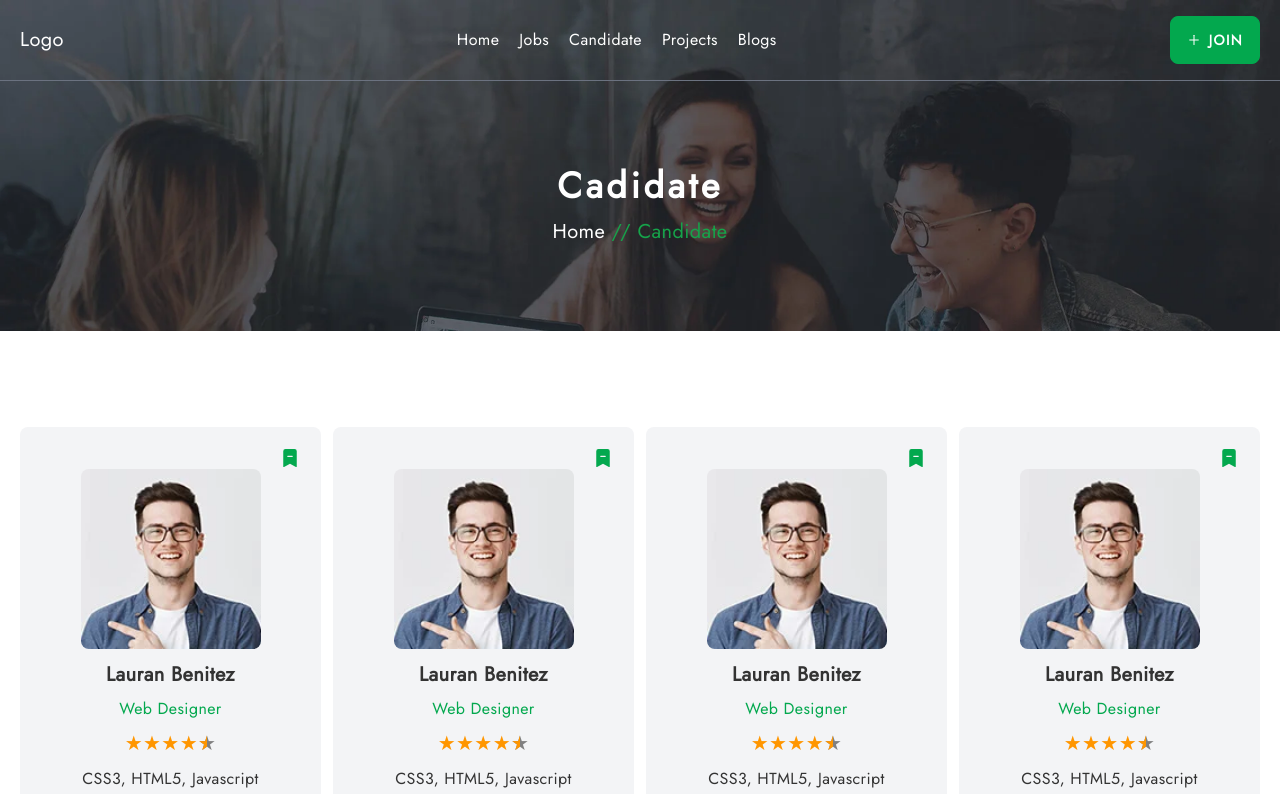
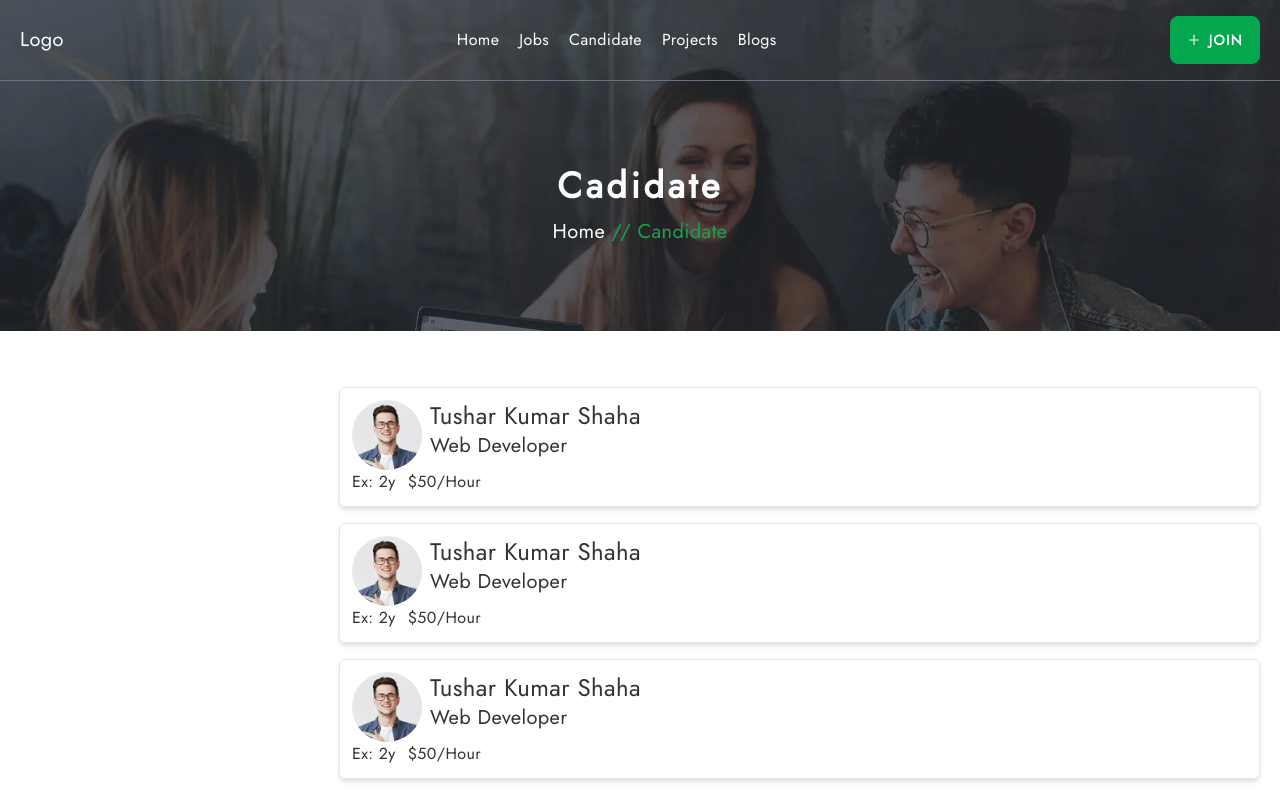
Before and after one commit to tusharshaha/web-market, a Next.js app in the folder frontend/: page /candidate in a window 1280 px wide. Shown: the top 794 px of the page. Built offline with nearby package versions, Linux system fonts and the light colour scheme.

Commit message:
updated footer accordion condition

```diff
--- a/frontend/components/Shared/Footer.tsx
+++ b/frontend/components/Shared/Footer.tsx
@@ -52,7 +52,7 @@ const Footer = () => {
     const [collapse, setCollapse] = useState({} as Accordion);
     const handleCollapse = (id: number) => {
         setCollapse((prev) => ({
-            isOpen: prev.id === id ? false : true,
+            isOpen: prev.id === id ? !prev.isOpen : true,
             id
         }))
     };
--- a/frontend/pages/candidate/index.tsx
+++ b/frontend/pages/candidate/index.tsx
@@ -1,6 +1,7 @@
 import Layout from '@/components/Layout';
 import CandidateCard from '@/components/common/CandidateCard';
 import { NextPage } from 'next';
+import Image from 'next/image';
 
 const Candidate: NextPage = () => {
   const candidates = new Array(12).fill(0);
@@ -10,11 +11,36 @@ const Candidate: NextPage = () => {
       keywords=''
       description=''
     >
-      <div className='cus-container my-24'>
-        <div className="grid grid-cols-1 md:grid-cols-3 lg:grid-cols-4 gap-3">
-          {
-            candidates.map((ele, i) => <CandidateCard key={i} />)
-          }
+      <div className='cus-container my-14'>
+        <div className='flex items-start gap-3 relative'>
+          {/* filter section  */}
+          <div className='w-1/4 h-screen sticky top-0'>
+
+          </div>
+          {/* candidate list section  */}
+          <div className="w-3/4 space-y-4">
+            {
+              candidates.map((ele, i) => <div key={i} className='shadow-md border rounded-md p-3'>
+                <div className='flex items-start gap-2'>
+                  <Image
+                    src="/candidate/1.webp"
+                    className='w-[70px] h-[70px] rounded-full'
+                    height={100}
+                    width={100}
+                    alt='candidate image'
+                  />
+                  <div>
+                    <h3>Tushar Kumar Shaha</h3>
+                    <h4>Web Developer</h4>
+                  </div>
+                </div>
+                <div className='flex items-center gap-3'>
+                  <span>Ex: 2y</span>
+                  <span>$50/Hour</span>
+                </div>
+              </div>)
+            }
+          </div>
         </div>
       </div>
     </Layout>
--- a/frontend/pages/projects/index.tsx
+++ b/frontend/pages/projects/index.tsx
@@ -1,7 +1,6 @@
 import Layout from '@/components/Layout';
 import FilterSection from '@/components/Project/FilterSection';
 import ProjectCard from '@/components/Project/ProjectCard';
-import SearchSection from '@/components/Project/SearchSection';
 import { NextPage } from 'next';
 
 const Projects: NextPage = () => {
```
Also changed, not shown: frontend/components/common/SearchSection.tsx (renamed from frontend/components/Project/SearchSection.tsx).
